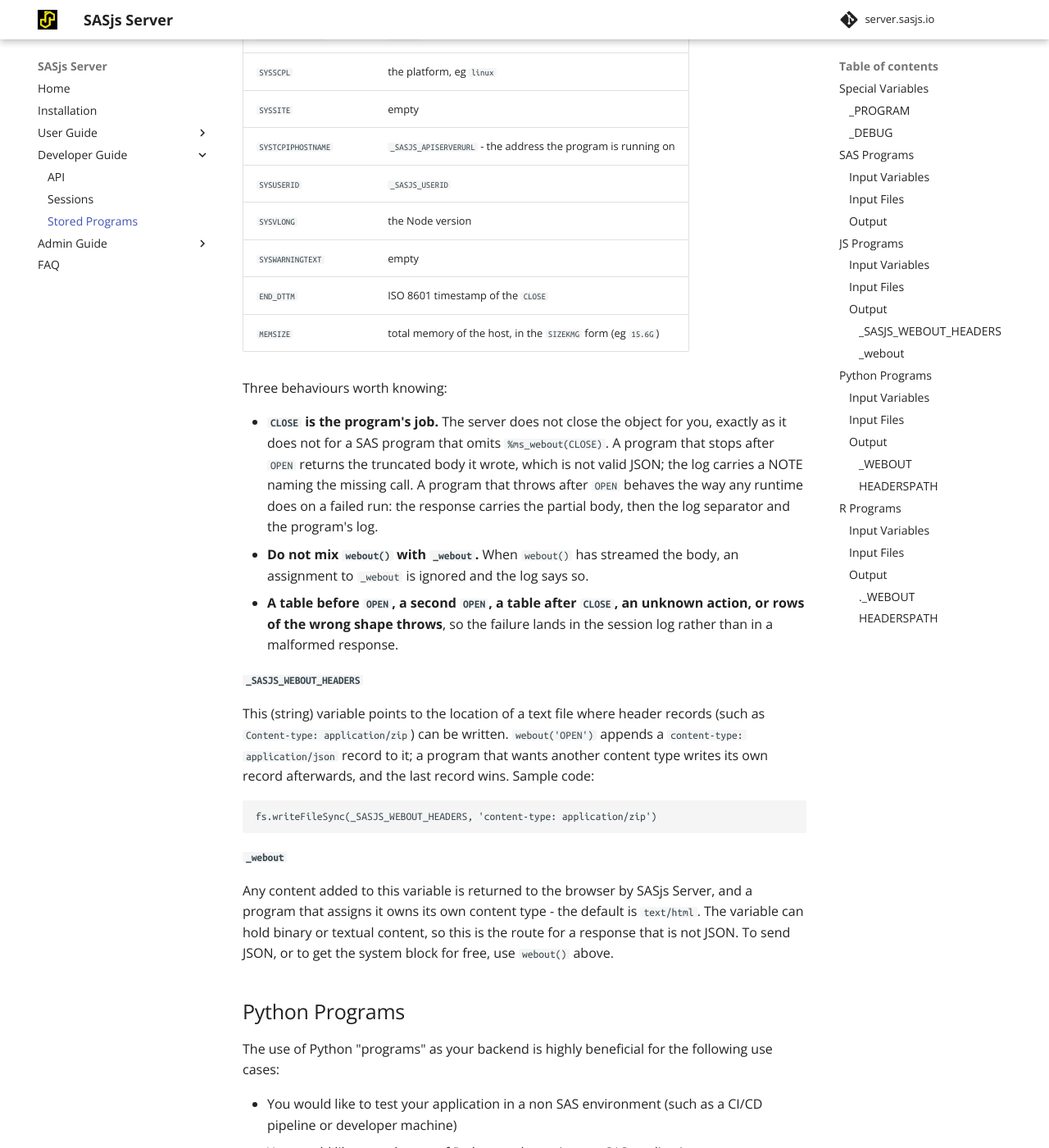
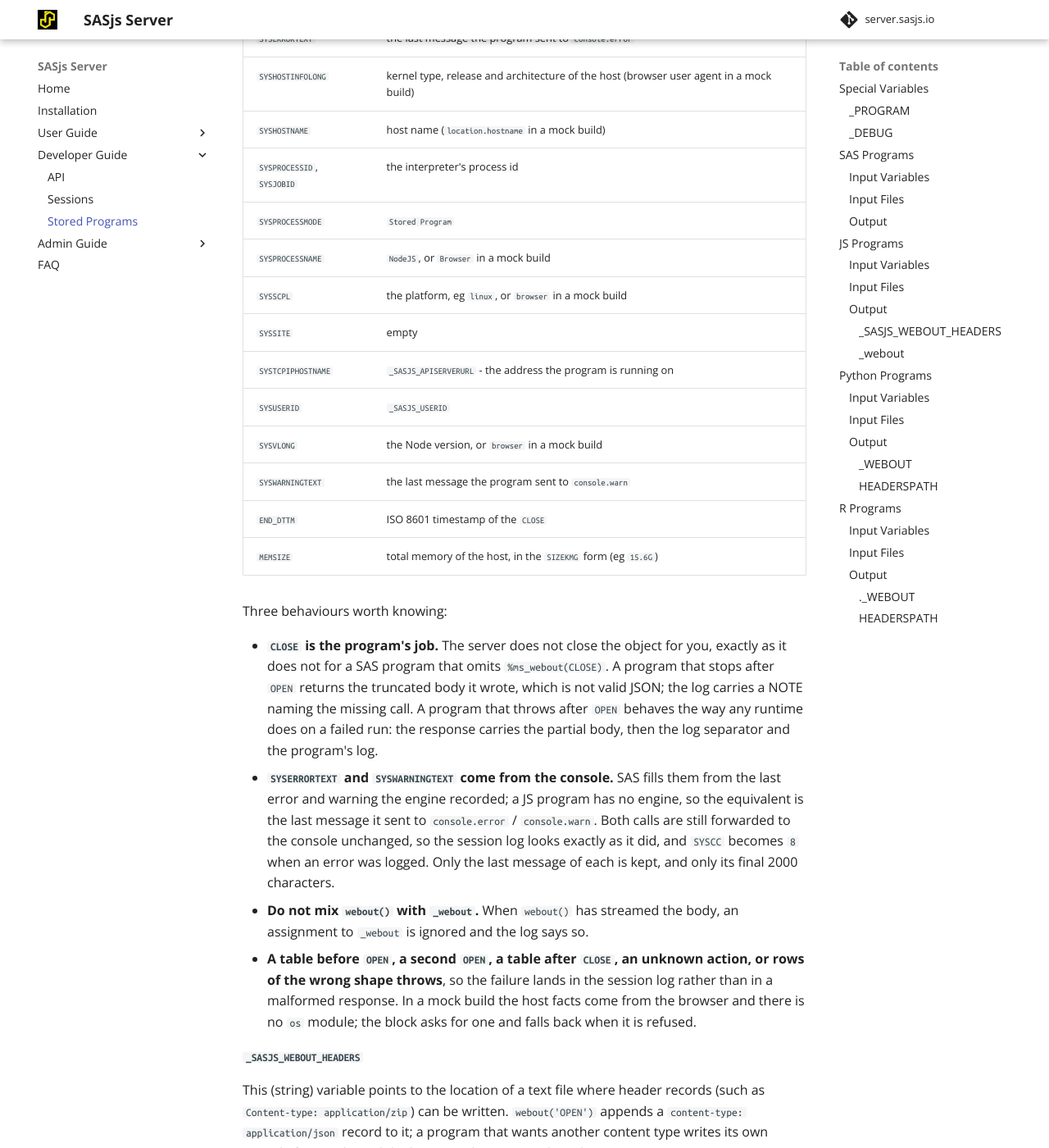
Before and after one commit to sasjs/server.sasjs.io, an MkDocs documentation site: the page built from docs/storedprograms.md, in a window 1280 px wide and 1400 px high, scrolled down 6201 px. Shown: the whole window at 82% size. Built offline with MkDocs 1.6.1 and Material for MkDocs 9.7.7, drawn with Linux system fonts in a browser that asks for light colours; comment, search, counter and statistics services are not loaded; some of the changed text lies outside the part shown.

Commit message:
docs(storedprograms): the inline webout() block, and its console mapping
webout() is generated into the program rather than required from a module - the
single copy lives in @sasjs/utils, so a server and a sasjs mock build emit the
same text. The page showed the require, which no release will ever carry.

Also documents what SYSERRORTEXT and SYSWARNINGTEXT hold: SAS fills them from the
last error and warning the engine recorded, and a JS program's equivalent is the
last message it sent to console.error / console.warn. SYSCC is 0 unless an error
was logged, in which case 8 - so the earlier "0, a program that reaches CLOSE has
not failed" line would have been wrong for the next release.

Do not merge this before the sasjs/server PR that emits the block: it describes
behaviour v3.8.0 does not have.

````diff
--- a/docs/storedprograms.md
+++ b/docs/storedprograms.md
@@ -135,19 +135,28 @@ const _METAPERSON = _SASJS_DISPLAYNAME;
 const _METAUSER = _SASJS_USERNAME;
 const SASJSPROCESSMODE = 'Stored Program';
 
-const _sasjs_webout = require('./sasjs-webout.js')({
-  weboutPath: weboutPath,
-  headersPath: _SASJS_WEBOUT_HEADERS,
+const _sasjs_webout_config = {
+  weboutPath: '/home/sasjssrv/sasjs_root/sessions/.../webout.txt',
+  headersPath: '/home/sasjssrv/sasjs_root/sessions/.../stpsrv_header.txt',
   program: '/Public/app/myprogram',
   debug: '',
-  username: _SASJS_USERNAME,
-  userId: _SASJS_USERID,
-  apiServerUrl: _SASJS_APISERVERURL
-});
+  username: 'allan',
+  userId: '6',
+  apiServerUrl: 'http://127.0.0.1:5000'
+};
+
+/* about 200 lines defining webout() - see "Output" below */
+...
 globalThis.webout = _sasjs_webout;
 ```
 
 `fs` and `webout` are published as globals, so a program that declares its own `fs` or `webout` shadows it without clashing with the runtime's. The runtime keeps its own reference under the reserved `_sasjs_webout` name, which is also what writes `_webout` when the program assigns that variable instead of calling `webout()`.
+
+`webout()` itself is generated into that preamble rather than imported, from the single copy of the block in [`@sasjs/utils`](https://github.com/sasjs/utils): a server and a `sasjs mock` build emit the same text, so a program behaves the same in both, and the session log shows exactly what ran. The block resolves its own `fs` (and `os`, when the host has one), and the program ends by handing `_webout` to it:
+
+```js
+_sasjs_webout.finalise(_webout)
+```
 
 
 ### Input Files
@@ -218,28 +227,29 @@ The actions are case-insensitive, the member name is the key the frontend reads
 | `_PROGRAM` | the `_program` value |
 | `AUTOEXEC` | empty - JS has no autoexec |
 | `MF_GETUSER` | `_SASJS_USERNAME` |
-| `SYSCC` | `0` - a program that reaches `CLOSE` has not failed |
+| `SYSCC` | `0`, or `8` when the program logged an error - see the console mapping below |
 | `SYSENCODING` | `utf-8` |
-| `SYSERRORTEXT` | empty |
-| `SYSHOSTINFOLONG` | kernel type, release and architecture of the host |
-| `SYSHOSTNAME` | host name |
+| `SYSERRORTEXT` | the last message the program sent to `console.error` |
+| `SYSHOSTINFOLONG` | kernel type, release and architecture of the host (browser user agent in a mock build) |
+| `SYSHOSTNAME` | host name (`location.hostname` in a mock build) |
 | `SYSPROCESSID`, `SYSJOBID` | the interpreter's process id |
 | `SYSPROCESSMODE` | `Stored Program` |
-| `SYSPROCESSNAME` | `NodeJS` |
-| `SYSSCPL` | the platform, eg `linux` |
+| `SYSPROCESSNAME` | `NodeJS`, or `Browser` in a mock build |
+| `SYSSCPL` | the platform, eg `linux`, or `browser` in a mock build |
 | `SYSSITE` | empty |
 | `SYSTCPIPHOSTNAME` | `_SASJS_APISERVERURL` - the address the program is running on |
 | `SYSUSERID` | `_SASJS_USERID` |
-| `SYSVLONG` | the Node version |
-| `SYSWARNINGTEXT` | empty |
+| `SYSVLONG` | the Node version, or `browser` in a mock build |
+| `SYSWARNINGTEXT` | the last message the program sent to `console.warn` |
 | `END_DTTM` | ISO 8601 timestamp of the `CLOSE` |
 | `MEMSIZE` | total memory of the host, in the `SIZEKMG` form (eg `15.6G`) |
 
 Three behaviours worth knowing:
 
 - **`CLOSE` is the program's job.** The server does not close the object for you, exactly as it does not for a SAS program that omits `%ms_webout(CLOSE)`. A program that stops after `OPEN` returns the truncated body it wrote, which is not valid JSON; the log carries a NOTE naming the missing call. A program that throws after `OPEN` behaves the way any runtime does on a failed run: the response carries the partial body, then the log separator and the program's log.
+- **`SYSERRORTEXT` and `SYSWARNINGTEXT` come from the console.** SAS fills them from the last error and warning the engine recorded; a JS program has no engine, so the equivalent is the last message it sent to `console.error` / `console.warn`. Both calls are still forwarded to the console unchanged, so the session log looks exactly as it did, and `SYSCC` becomes `8` when an error was logged. Only the last message of each is kept, and only its final 2000 characters.
 - **Do not mix `webout()` with `_webout`.** When `webout()` has streamed the body, an assignment to `_webout` is ignored and the log says so.
-- **A table before `OPEN`, a second `OPEN`, a table after `CLOSE`, an unknown action, or rows of the wrong shape throws**, so the failure lands in the session log rather than in a malformed response.
+- **A table before `OPEN`, a second `OPEN`, a table after `CLOSE`, an unknown action, or rows of the wrong shape throws**, so the failure lands in the session log rather than in a malformed response. In a mock build the host facts come from the browser and there is no `os` module; the block asks for one and falls back when it is refused.
 
 #### `_SASJS_WEBOUT_HEADERS`
 
````
